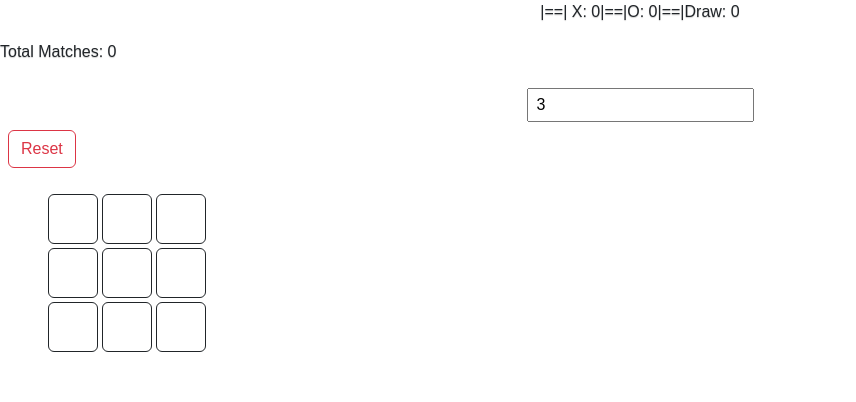
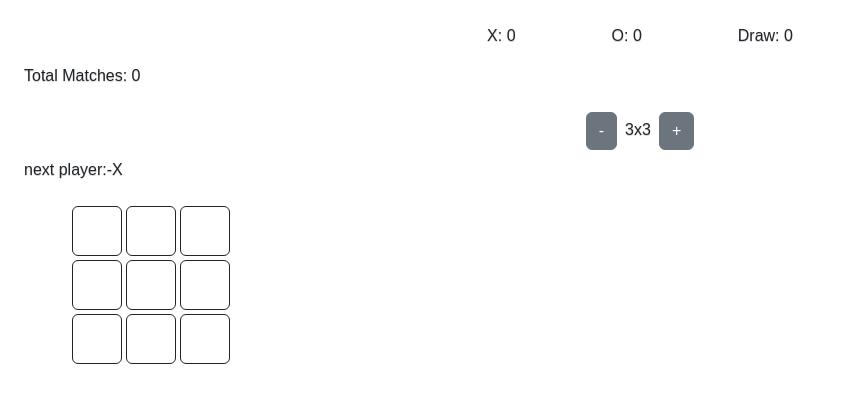
Before and after one commit to savanibhavik5/tictactoe, a Next.js app: page /Tic_Tac_Toe in a window 1280 px wide. Shown: the top 402 px of the page, without its empty margins (0-856 px from the left). Built offline with nearby package versions, Linux system fonts and the light colour scheme.

Commit message:
app done v0.2 21/6

```diff
--- a/pages/Tic_Tac_Toe.jsx
+++ b/pages/Tic_Tac_Toe.jsx
@@ -1,255 +1,3 @@
-// import { useState, useEffect } from "react";
-// import styled from "styled-components";
-
-// const Tic_Tac_Toe = () => {
-//   let [box, setBox] = useState([]);
-//   let [input, setInput] = useState(Number());
-//   let [player, setPlayer] = useState("X");
-//   // let [winner, setWinner] = useState(null);
-//   let game_over = false;
-//   let boxes = [];
-
-//   const resetGame = () => {
-//     window.location.reload();
-//   };
-//   useEffect(() => {
-//     setInput(4);
-//   }, [setInput]);
-
-//   useEffect(() => {
-//     for (let j = 0; j < input; j++) {
-//       let devide = [];
-//       for (let k = 0; k < input; k++) {
-//         devide.push("");
-//       }
-//       boxes.push(devide);
-//       setBox(boxes);
-//     }
-//   }, [input]);
-
-//   const handleClick = (row, col) => {
-//     if (!game_over && box[row][col] === "") {
-//       const newBox = [...box];
-//       newBox[row][col] = player;
-//       setBox(newBox);
-//       setPlayer(player === "X" ? "O" : "X");
-//       checkWinner(newBox, player);
-//     }
-//   };
-
-//   const checkWinner = (row, col) => {
-//     // console.log(row, "rowwwwww");
-//     console.log(col, "col");
-//     const X = (currentPlayer) => currentPlayer == "X";
-//     const O = (currentPlayer) => currentPlayer == "O";
-//     const checkBox = [];
-//     let rightDiagonalValues = [];
-//     let leftDiagonalValues = [];
-//     let one = 1;
-
-//     for (let i = 0; i < input; i++) {
-//       let dec = input - one;
-//       checkBox.push(box[row][col]);
-//       rightDiagonalValues.push(box[row][row]);
-//       leftDiagonalValues.push(box[row][dec]);
-//       ++one;
-//     }
-//     winner = null;
-
-//     if (
-//       box[row].every(X) ||
-//       checkBox.every(X) ||
-//       rightDiagonalValues.every(X) ||
-//       leftDiagonalValues.every(X)
-//     ) {
-//       winner = "X";
-//     } else if (
-//       checkBox.every(O) ||
-//       checkBox.every(O) ||
-//       rightDiagonalValues.every(O) ||
-//       leftDiagonalValues.every(O)
-//     ) {
-//       winner = "O";
-//     }
-//     return winner;
-//   };
-
-// const repeat = [];
-// for (let r = 0; r < input; r++) {
-//   repeat.push("auto");
-// }
-
-// const csss = repeat.toString();
-
-// const task = csss.replaceAll(",", " ");
-// // console.log(task);
-
-// const [gridStyles, setGridStyles] = useState({});
-
-// useEffect(() => {
-//   const styles = {
-//     display: "grid",
-//     gridTemplateColumns: task,
-//     marginTop: "10px",
-//     width: "30px",
-//     height: "30px",
-//   };
-//   setGridStyles(styles);
-// }, [task]);
-
-//   return (
-//     <>
-//       <div className="text-center">
-//         <input
-//           type="number"
-//           value={input || ""}
-//           className="mt-2"
-//           onChange={(e) => setInput(e.target.value)}
-//         />
-//         <div className=" d-inline ">
-//           <button
-//             className="btn btn-outline-danger m-2"
-//             role="button"
-//             onClick={resetGame}
-//           >
-//             reset
-//           </button>
-//         </div>
-//       </div>
-//       <div style={gridStyles} className="gap-1 p-5 gapping">
-//         {box?.map((b, row) => {
-//           return b?.map((bb, col) => {
-//             return (
-//               <div
-//                 className="rounded border border-1 border-dark align-items-center d-flex justify-content-center"
-//                 key={col}
-//                 onClick={() => handleClick(row, col)}
-//                 style={{ width: "50px", height: "50px" }}
-//               >
-//                 {bb}
-//               </div>
-//             );
-//           });
-//         })}
-//       </div>
-//     </>
-//   );
-// };
-// export default Tic_Tac_Toe;
-// // import { useEffect, useState } from "react";
-
-// // const Dynamic = () => {
-// //   const refresh = () => {
-// //     window.location.reload();
-// //   };
-
-// //   const [gridData, setGridData] = useState([]);
-// //   const [gridSize, setGridSize] = useState();
-// //   const [currentPlayer, setCurrentPlayer] = useState("X");
-
-// //   let grid = [];
-// //   let gameOver = false;
-
-// //   const handleChange = (e) => {
-// //     setGridSize(e.target.value);
-// //   };
-
-// //   useEffect(() => {
-// //     setGridSize(3);
-// //   }, []);
-
-// //   useEffect(() => {
-// //     for (let j = 0; j < gridSize; j++) {
-// //       let row = [];
-// //       for (let k = 0; k < gridSize; k++) {
-// //         row.push("");
-// //       }
-// //       grid.push(row);
-// //       setGridData(grid);
-// //     }
-// //   }, [gridSize]);
-
-// //   const handleClick = (rowIndex, colIndex) => {
-// //     console.log(gridData);
-// //     if (!gameOver) {
-// //       gridData[rowIndex][colIndex] = currentPlayer;
-// //       checkWinner(rowIndex, colIndex, gridData);
-// //       setCurrentPlayer(currentPlayer === "X" ? "O" : "X");
-// //     }
-// //   };
-
-// //   const checkWinner = (rowIndex, colIndex) => {
-// //     const checkRow = (currentValue) => currentValue === currentPlayer;
-// //     const checkColumn = (currentValue, index) =>
-// //       gridData[index][colIndex] === currentPlayer;
-// //     const checkRightDiagonal = (currentValue, index) =>
-// //       gridData[index][index] === currentPlayer;
-// //     const checkLeftDiagonal = (currentValue, index) =>
-// //       gridData[index][gridSize - 1 - index] === currentPlayer;
-
-// //     const rowValues = gridData[rowIndex];
-// //     const columnValues = gridData.map((row) => row[colIndex]);
-// //     const rightDiagonalValues = gridData.map((row, index) => row[index]);
-// //     const leftDiagonalValues = gridData.map(
-// //       (row, index) => row[gridSize - 1 - index]
-// //     );
-
-// //     if (
-// //       rowValues.every(checkRow) ||
-// //       columnValues.every(checkRow) ||
-// //       rightDiagonalValues.every(checkRightDiagonal) ||
-// //       leftDiagonalValues.every(checkLeftDiagonal)
-// //     ) {
-// //       alert(`Winner is ${currentPlayer}`);
-// //       gameOver = true;
-// //     }
-// //   };
-
-// //   const repeat = Array(gridSize).fill("auto");
-// //   const cssValue = repeat.join(" ");
-
-// //   return (
-// //     <>
-// //       <div className="centers">
-// //         <input
-// //           type="number"
-// //           value={gridSize}
-// //           id="fruits"
-// //           onChange={handleChange}
-// //         />
-// //         <button className="button-29" onClick={refresh} role="button">
-// //           Reset
-// //         </button>
-// //       </div>
-// //       <div
-// //         style={{
-// //           display: "grid",
-// //           gridTemplateColumns: cssValue,
-// //           marginTop: "10px",
-// //           width: "200px",
-// //           height: "200px",
-// //         }}
-// //       >
-// //         {gridData?.map((row, rowIndex) => {
-// //           console.log(gridData);
-// //           return row?.map((cell, colIndex) => {
-// //             return (
-// //               <button
-// //                 key={colIndex}
-// //                 onClick={() => handleClick(rowIndex, colIndex)}
-// //               >
-// //                 {cell}
-// //               </button>
-// //             );
-// //           });
-// //         })}
-// //       </div>
-// //     </>
-// //   );
-// // };
-
-// // export default Dynamic;
-
 import { useState, useEffect } from "react";
 import swal from "sweetalert";
 
@@ -257,12 +5,9 @@ const TicTacToe = () => {
   let [box, setBox] = useState([]);
   let [input, setInput] = useState(Number());
   let [player, setPlayer] = useState("X");
-  let [gameOver, setGameOver] = useState(false);
   let [winx, setwinx] = useState(0);
   let [wino, setwino] = useState(0);
   let [draw, setDraw] = useState(0);
-  let [msg, setMsg] = useState("");
-  let [winner, setWinner] = useState(null);
   let [gridStyles, setGridStyles] = useState({});
 
   const functioncall = () => {
@@ -274,16 +19,18 @@ const TicTacToe = () => {
     setBox(boxes);
   };
   useEffect(() => {
-    functioncall();
+    if (input >= 1) {
+      functioncall();
+    }
   }, [input]);
 
   useEffect(() => {
     setInput(3);
   }, []);
 
+  const repeat = Array(input).fill("auto");
+  const csss = repeat.join(" ");
   useEffect(() => {
-    const repeat = Array(input).fill("auto");
-    const csss = repeat.join(" ");
     const styles = {
       display: "grid",
       gridTemplateColumns: csss,
@@ -292,11 +39,10 @@ const TicTacToe = () => {
       height: "30px",
     };
     setGridStyles(styles);
-    // console.log(task,"1111111111111")
   }, [input]);
 
   const handleClick = (row, col) => {
-    if (!gameOver && box[row][col] === "") {
+    if (box[row][col] === "") {
       const newBox = [...box];
       newBox[row][col] = player;
       setBox(newBox);
@@ -305,26 +51,22 @@ const TicTacToe = () => {
     }
   };
 
-  const checkWinner = (box, currentPlayer) => {
-    const checkRow = (row) => row.every((value) => value === currentPlayer);
+  const checkWinner = (box, player) => {
+    const checkRow = (row) => row.every((value) => value === player);
     const checkColumn = (colIndex) =>
-      box.every((row) => row[colIndex] === currentPlayer);
+      box.every((row) => row[colIndex] === player);
 
     const checkDiagonal = () => {
       let leftDiagonal = true;
       let rightDiagonal = true;
 
       for (let i = 0; i < box.length; i++) {
-        leftDiagonal = leftDiagonal && box[i][i] === currentPlayer;
-        rightDiagonal =
-          rightDiagonal && box[i][box.length - 1 - i] === currentPlayer;
+        leftDiagonal = leftDiagonal && box[i][i] === player;
+        rightDiagonal = rightDiagonal && box[i][box.length - 1 - i] === player;
       }
-      return (
-        leftDiagonal || rightDiagonal
-        // ||
-        // setPlayer(currentPlayer === "X" ? "O" : "X")
-      );
+      return leftDiagonal || rightDiagonal;
     };
+
     let isDraw = true;
     for (let i = 0; i < box.length; i++) {
       if (box[i].includes("")) {
@@ -333,72 +75,64 @@ const TicTacToe = () => {
       }
     }
     if (isDraw) {
-      setGameOver(true);
-      setWinner(null);
-      setMsg("The match ended in a draw.");
       swal({
         title: "Match Draw",
         icon: "info",
-        button: "Play Again",
+        button: "Play Again???",
       });
       setDraw(draw + 1);
-      // functioncall();
-      resetGame();
+      resetGame(player);
     } else {
       for (let i = 0; i < box.length; i++) {
         if (checkRow(box[i]) || checkColumn(i) || checkDiagonal()) {
-          setWinner(currentPlayer);
-          setMsg("Last Game Winner is: " + currentPlayer);
-          if (currentPlayer === "X") {
-            setwinx(winx + 1);
-          } else {
-            setwino(wino + 1);
-          }
+          player === "X" ? setwinx(winx + 1) : setwino(wino + 1);
           swal({
-            title: `Player ${currentPlayer} wins!`,
+            title: `Player ${player} wins!`,
             icon: "success",
-            button: "Play Again",
+            button: "Play Again???",
           });
-          resetGame();
+          resetGame(player);
         }
       }
     }
   };
-  const resetGame = () => {
-    setPlayer("X");
-    setGameOver(false);
-    setMsg("");
+  const resetGame = (player) => {
+    setPlayer(player);
     setInput(input);
     functioncall();
   };
 
   return (
-    <div className="">
+    <div className="p-4">
       <div className="d-flex justify-content-center">
-        <p className="d-inline"> |==| X: {winx} </p> |==|
-        <p> O: {wino} </p> |==|
-        <p>Draw: {draw} </p>
+        <p className="px-5"> X: {winx} </p>
+        <p className="px-5"> O: {wino} </p>
+        <p className="px-5">Draw: {draw} </p>
       </div>
       <p>Total Matches: {winx + wino + draw}</p>
       <div className="text-center">
-        <input
-          type="number"
-          value={input}
-          className="mt-2"
-          onChange={(e) => setInput(parseInt(e.target.value))}
-        />
-      </div>
-      <div className="d-inline">
         <button
-          className="btn btn-outline-danger m-2"
-          role="button"
-          onClick={resetGame}
+          className="btn btn-secondary m-2"
+          onClick={() => setInput(input - 1)}
+          disabled={input <= 1}
         >
-          Reset
+          -
+        </button>
+        {input}x{input}
+        <button
+          className="btn btn-secondary m-2"
+          onClick={() => setInput(input + 1)}
+          disabled={input >= 10}
+        >
+          +
         </button>
       </div>
+      <div className="d-inline"></div>
+      <p>next player:-{player}</p>
       <div style={gridStyles} className="gap-1 px-5 p-2 gapping">
         {box?.map((b, row) => {
+          console.log(b, "bbbbbb");
+          console.log(box, "bbbbbb");
           return b?.map((bb, col) => {
             return (
               <div
```
